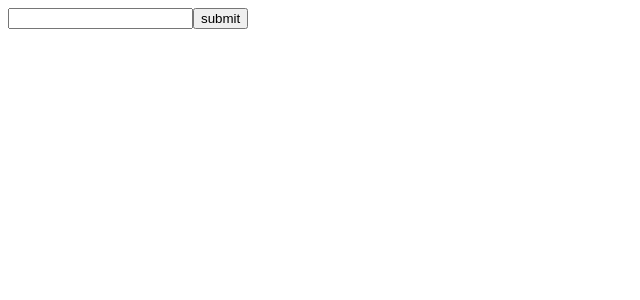
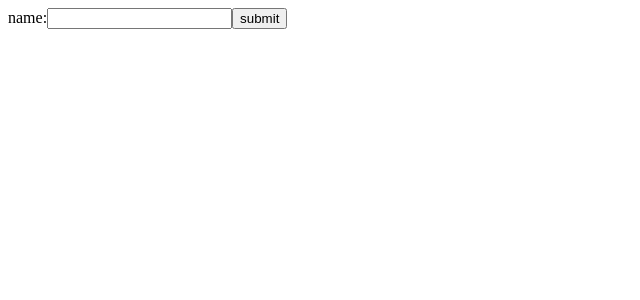
Before and after one commit to RadimYassin/form-validation, a React (Create React App) app: page / in a window 1280 px wide. Shown: the top 300 px of the page, without its empty margins (0-640 px from the left). Built offline with nearby package versions, Linux system fonts and the light colour scheme.

Commit message:
create tag label

```diff
--- a/src/component/Form.js
+++ b/src/component/Form.js
@@ -6,6 +6,7 @@ const Form = () => {
   return (
     <div>
            <form>
+            <label>name:</label>
             <input type={'text'} />
             <button>submit</button>
            </form>
```
